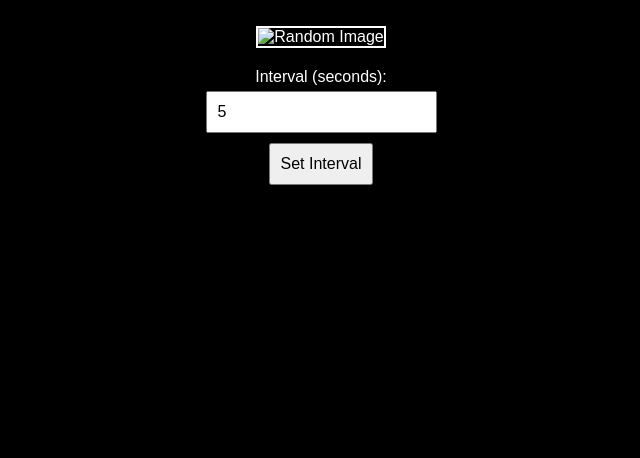
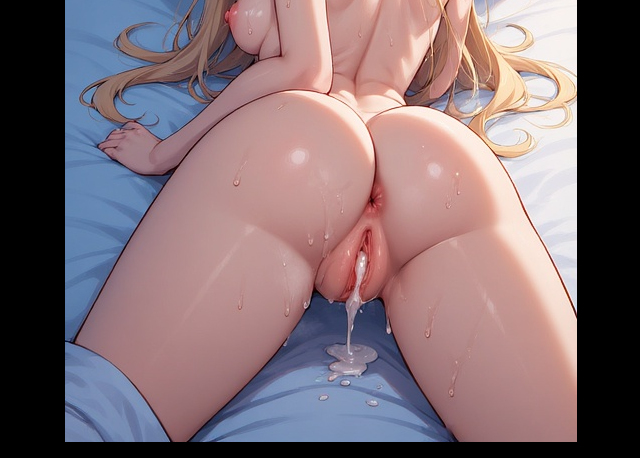
Before and after one commit to WKED18/slid2, a plain HTML site: page index.html in a window 1280 px wide. Shown: the part 342-800 px from the top of the page, without its empty margins (319-959 px from the left). Drawn offline with Linux system fonts and the light colour scheme.

Commit message:
Update index.html

```diff
--- a/index.html
+++ b/index.html
@@ -1,81 +1,72 @@
 <!DOCTYPE html>
-<html>
+<html lang="en">
 <head>
   <meta charset="UTF-8">
+  <meta name="viewport" content="width=device-width, initial-scale=1.0">
   <title>Random Image Slideshow</title>
   <style>
     body {
-      display: flex;
-      flex-direction: column;
-      align-items: center;
-      justify-content: center;
-      min-height: 100vh;
       margin: 0;
       background-color: black;
-      color: white;
-      font-family: sans-serif;
+      display: flex;
+      justify-content: center;
+      align-items: center;
+      height: 100vh;
     }
     img {
-      max-width: 90%;
-      max-height: 70vh;
-      margin: 20px 0;
-      border: 2px solid white;
+      max-width: 100%;
+      max-height: 100%;
+      object-fit: contain;
       cursor: pointer;
-    }
-    input, button {
-      padding: 10px;
-      margin: 5px;
-      font-size: 16px;
     }
   </style>
 </head>
 <body>
+  <img id="randomImage" onclick="showRandomImage()" alt="Random Image">
 
-<h1>Random Image Slideshow</h1>
+  <script>
+    const images = [
+      "images/48ef2ad2c5612eef59d5a3185b9e4c1ec4a3ab40ee02dcd207dd79eac9762aa6.jpeg",
+      "images/9fa0e769077aa701ba6c31a22862bab421bdcbfbe3d9c1457a6e16799eac0a34.jpeg",
+      "images/asds.jpeg",
+      "images/c7decb8fec9d9b59314e24ad9ec6137d8bce2f86a9d62e1f11646c93353aed8a.jpeg",
+      "images/cfd4758381b3b1f694f122ec3dd9944da37a4b0c44842af7825606f33d889eac(1).jpeg",
+      "images/cfd4758381b3b1f694f122ec3dd9944da37a4b0c44842af7825606f33d889eac(2).jpeg",
+      "images/cfd4758381b3b1f694f122ec3dd9944da37a4b0c44842af7825606f33d889eac(3).jpeg",
+      "images/cfd4758381b3b1f694f122ec3dd9944da37a4b0c44842af7825606f33d889eac(4).jpeg",
+      "images/cfd4758381b3b1f694f122ec3dd9944da37a4b0c44842af7825606f33d889eac(5).jpeg",
+      "images/cfd4758381b3b1f694f122ec3dd9944da37a4b0c44842af7825606f33d889eac(6).jpeg",
+      "images/cfd4758381b3b1f694f122ec3dd9944da37a4b0c44842af7825606f33d889eac(7).jpeg",
+      "images/cfd4758381b3b1f694f122ec3dd9944da37a4b0c44842af7825606f33d889eac(8).jpeg",
+      "images/cfd4758381b3b1f694f122ec3dd9944da37a4b0c44842af7825606f33d889eac(9).jpeg",
+      "images/cfd4758381b3b1f694f122ec3dd9944da37a4b0c44842af7825606f33d889eac.jpeg",
+      "images/mgppkbkg1r58i3.jpeg",
+      "images/mgppkn65wqags3.jpeg",
+      "images/mgpplmzie2v3rd.jpeg",
+      "images/mgpq2fe0uprm0p.jpeg",
+      "images/mgpq2ga43hv2lz.jpeg",
+      "images/mgpqa0tjr461r7.jpeg",
+      "images/mgpqezgbwxjzol.jpeg",
+      "images/mgto6dugeka4jj.jpeg",
+      "images/mgtodfxt74foge.jpeg",
+      "images/mgtonu6s4vqd1d.jpeg",
+      "images/mgtouormpx9h48.jpeg",
+      "images/mgtp557tlm0wvx.jpeg",
+      "images/mgtpdbivem3pg9(1).jpeg",
+      "images/mgtpdbivem3pg9.jpeg",
+      "images/mgtrquodngvqxe.jpeg",
+      "images/mgtrqzex9t4f4k.jpeg",
+      "images/mgtru4akjt8sp1.jpeg",
+      "images/qv9j32s5wauf1.gif"
+    ];
 
-<img id="random-img" src="48ef2ad2c5612eef59d5a3185b9e4c1ec4a3ab40ee02dcd207dd79eac9762aa6.jpeg" alt="Random Image">
+    function showRandomImage() {
+      const index = Math.floor(Math.random() * images.length);
+      document.getElementById("randomImage").src = images[index];
+    }
 
-<label for="interval">Interval (seconds): </label>
-<input type="number" id="interval" value="5" min="1">
-<button onclick="setNewInterval()">Set Interval</button>
-
-<script>
-const images = [
-  "48ef2ad2c5612eef59d5a3185b9e4c1ec4a3ab40ee02dcd207dd79eac9762aa6.jpeg",
-  "9fa0e769077aa701ba6c31a22862bab421bdcbfbe3d9c1457a6e16799eac0a34.jpeg",
-  "asds.jpeg",
-  "c7decb8fec9d9b59314e24ad9ec6137d8bce2f86a9d62e1f11646c93353aed8a.jpeg"
-];
-
-let intervalId;
-
-function changeImage() {
-  const randomIndex = Math.floor(Math.random() * images.length);
-  document.getElementById("random-img").src = images[randomIndex];
-}
-
-// Start slideshow with specified interval
-function startSlideshow(seconds) {
-  if (intervalId) clearInterval(intervalId);
-  intervalId = setInterval(changeImage, seconds * 1000);
-}
-
-// Set new interval from input
-function setNewInterval() {
-  const seconds = parseFloat(document.getElementById("interval").value);
-  if (!isNaN(seconds) && seconds > 0) {
-    startSlideshow(seconds);
-  } else {
-    alert("Please enter a valid number greater than 0.");
-  }
-}
-
-// Manual change on click/tap
-document.getElementById("random-img").addEventListener("click", changeImage);
-
-// Initialize slideshow
-startSlideshow(5);
-</script>
-
+    // Show an image on load
+    showRandomImage();
+  </script>
 </body>
 </html>
```
